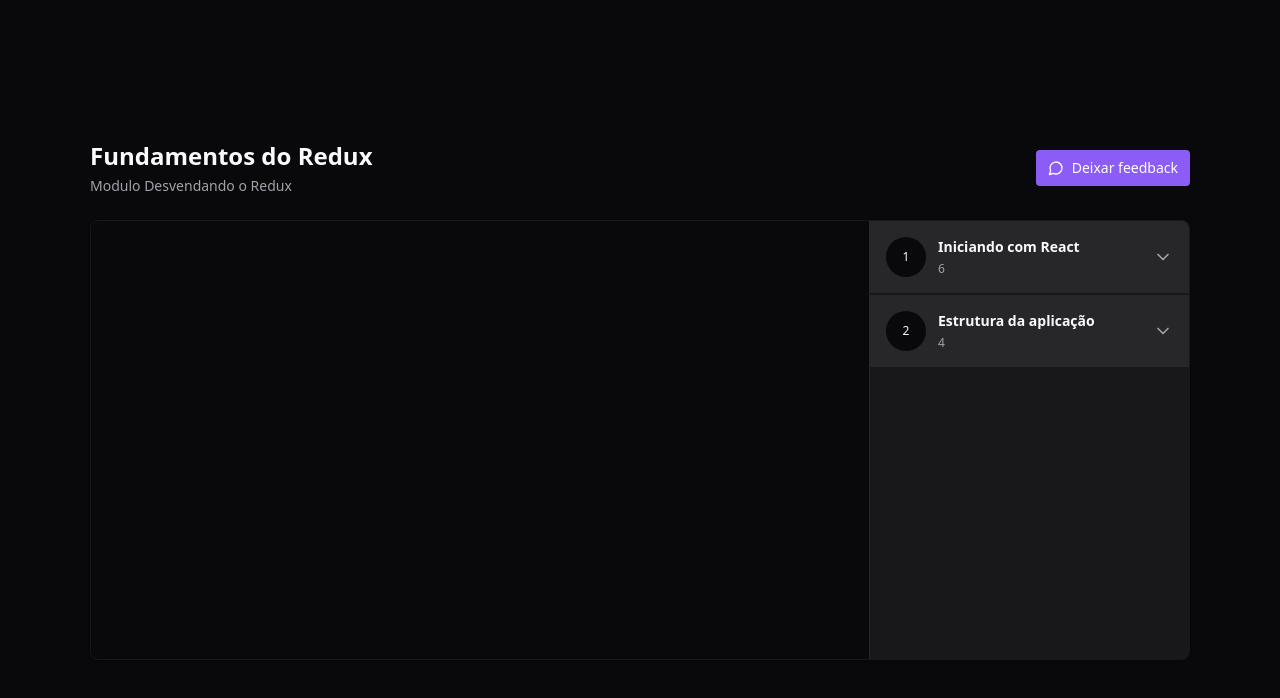
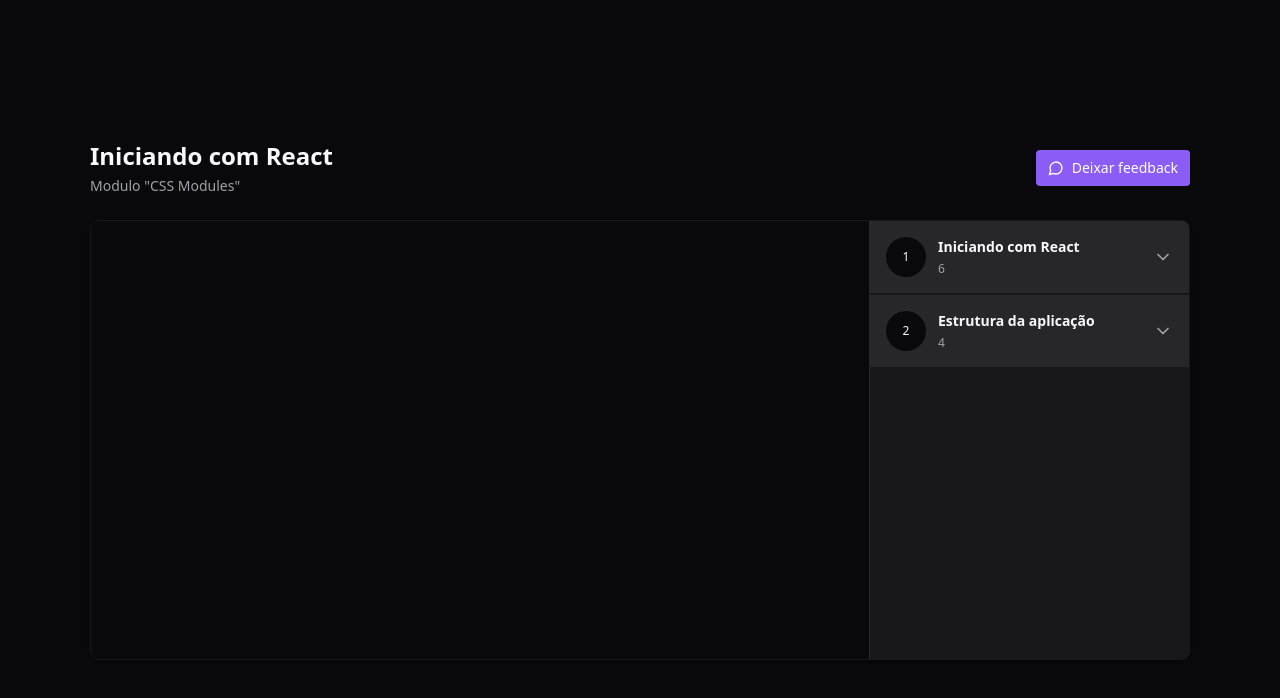
Before and after one commit to bbeatrizr/redux-zustand, a React (Vite) app: page / in a window 1280 px wide. Shown: the top 698 px of the page. Built offline with nearby package versions, Linux system fonts and the light colour scheme.

Commit message:
feat: 🎸 destaca aula atual

```diff
--- a/src/components/Header.tsx
+++ b/src/components/Header.tsx
@@ -1,8 +1,21 @@
+import { useAppSelector } from "../store";
+
 export function Header() {
+  const { currentModule, currentLesson } = useAppSelector((state) => {
+    const { currentModuleIndex, currentLessonIndex } = state.player;
+
+    const currentModule = state.player.course.modules[currentModuleIndex];
+    const currentLesson = currentModule.lessons[currentLessonIndex];
+
+    return { currentModule, currentLesson };
+  });
+
   return (
     <div className="flex flex-col gap-1">
-      <h1 className="text-2xl font-bold">Fundamentos do Redux</h1>
-      <span className="text-sm text-zinc-400">Modulo Desvendando o Redux </span>
+      <h1 className="text-2xl font-bold">{currentModule.title}</h1>
+      <span className="text-sm text-zinc-400">
+        Modulo "{currentLesson.title}"
+      </span>
     </div>
   );
 }
--- a/src/components/Lesson.tsx
+++ b/src/components/Lesson.tsx
@@ -1,18 +1,30 @@
-import { Video } from "lucide-react";
+import { PlayCircle, Video } from "lucide-react";
 
 interface LessonProps {
   title: string;
   duration: string;
+  isCurrent?: boolean;
   onPlay: () => void;
 }
 
-export function Lesson({ title, duration, onPlay }: LessonProps) {
+export function Lesson({
+  title,
+  duration,
+  onPlay,
+  isCurrent = false,
+}: LessonProps) {
   return (
     <button
       onClick={onPlay}
-      className="flex items-center gap-3 text-sm text-zinc-400"
+      data-active={isCurrent}
+      disabled={isCurrent}
+      className="flex items-center gap-3 text-sm text-zinc-400 data-[active=true]:text-emerald-400 enabled:hover:text-zinc-100"
     >
-      <Video className="w-4 h-4 text-zinc-500" />
+      {isCurrent ? (
+        <PlayCircle className="w-4 h-4 text-emerald-400" />
+      ) : (
+        <Video className="w-4 h-4 text-zinc-500" />
+      )}
       <span>{title}</span>
       <span className="ml-auto font-mono text-xs text-zinc-500">
         {duration}
--- a/src/components/Module.tsx
+++ b/src/components/Module.tsx
@@ -12,11 +12,17 @@
 }
 
 export function Module({ moduleIndex, title, amonuntOfLessons }: ModuleProps) {
+  const dispatch = useDispatch();
+
   const lessons = useAppSelector((state) => {
     return state.player.course.modules[moduleIndex].lessons;
   });
 
-  const dispatch = useDispatch();
+  const { currentModuleIndex, currentLessonIndex } = useAppSelector((state) => {
+    const { currentModuleIndex, currentLessonIndex } = state.player;
+
+    return { currentLessonIndex, currentModuleIndex };
+  });
 
   return (
     <Collapsible.Root className="group">
@@ -33,12 +39,16 @@
       <Collapsible.Content>
         <nav className="relative flex flex-col gap-4 p-6">
           {lessons.map((lessons, lessonIndex) => {
+            const isCurrent =
+              currentModuleIndex === moduleIndex &&
+              currentLessonIndex === lessonIndex;
             return (
               <Lesson
                 key={lessons.id}
                 title={lessons.title}
                 duration={lessons.duration}
                 onPlay={() => dispatch(play([moduleIndex, lessonIndex]))}
+                isCurrent={isCurrent}
               />
             );
           })}
```
